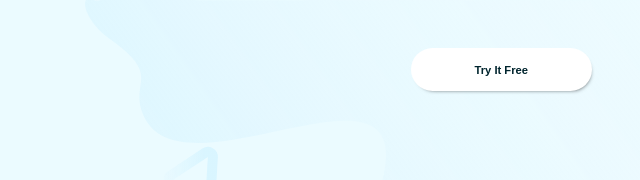
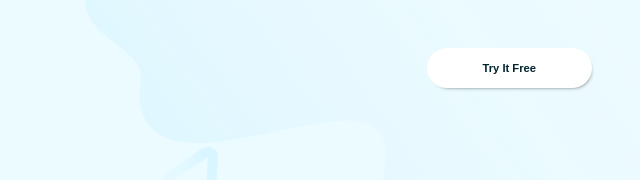
Before and after one commit to Gehadazzam/Huddle-landing-page-, a plain HTML site: page index.html in a window 1280 px wide. Shown: the top 180 px of the page, 640-1280 px from the left. Drawn offline with nearby package versions, Linux system fonts and the light colour scheme.

Commit message:
style: change button size for large screen

```diff
--- a/style.css
+++ b/style.css
@@ -258,7 +258,7 @@ footer {
     flex-direction: row-reverse;
   }
   .try {
-    padding-inline: 4rem;
+    padding: 0.7rem 2rem;
   }
   .logo img {
     width: 40%;
@@ -293,3 +293,9 @@ footer {
     text-align: right;
   }
 }
+@media (min-width: 1200px) {
+  .try {
+    height: 2.5rem;
+    padding: 0rem 3.5rem;
+  }
+}
```
